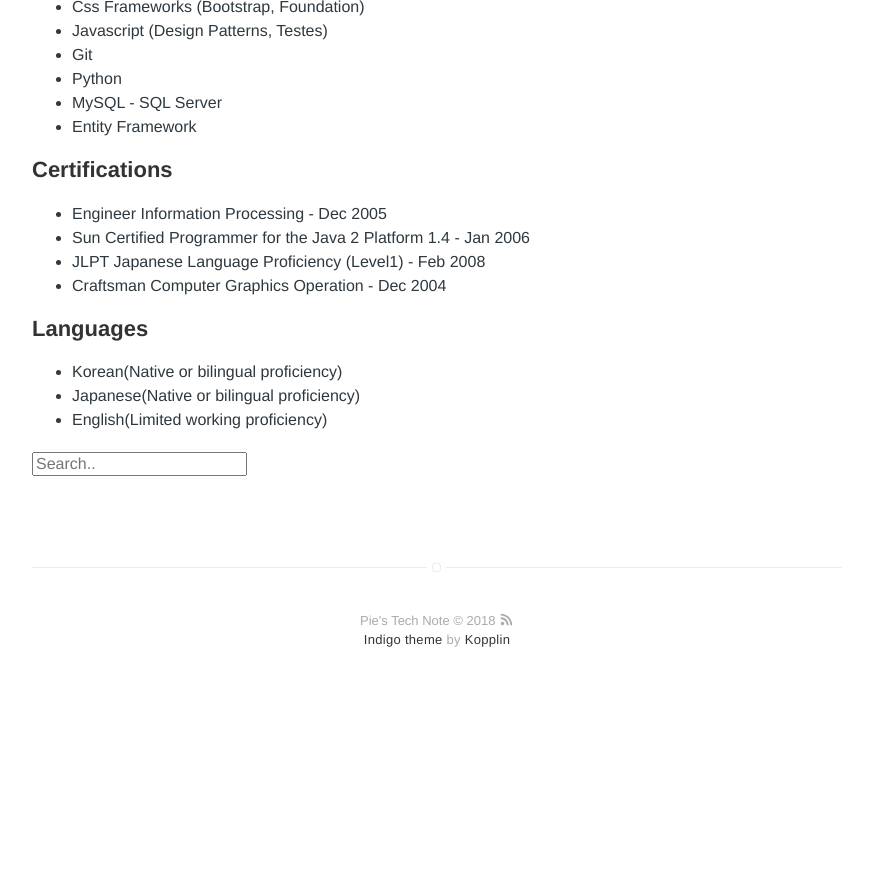
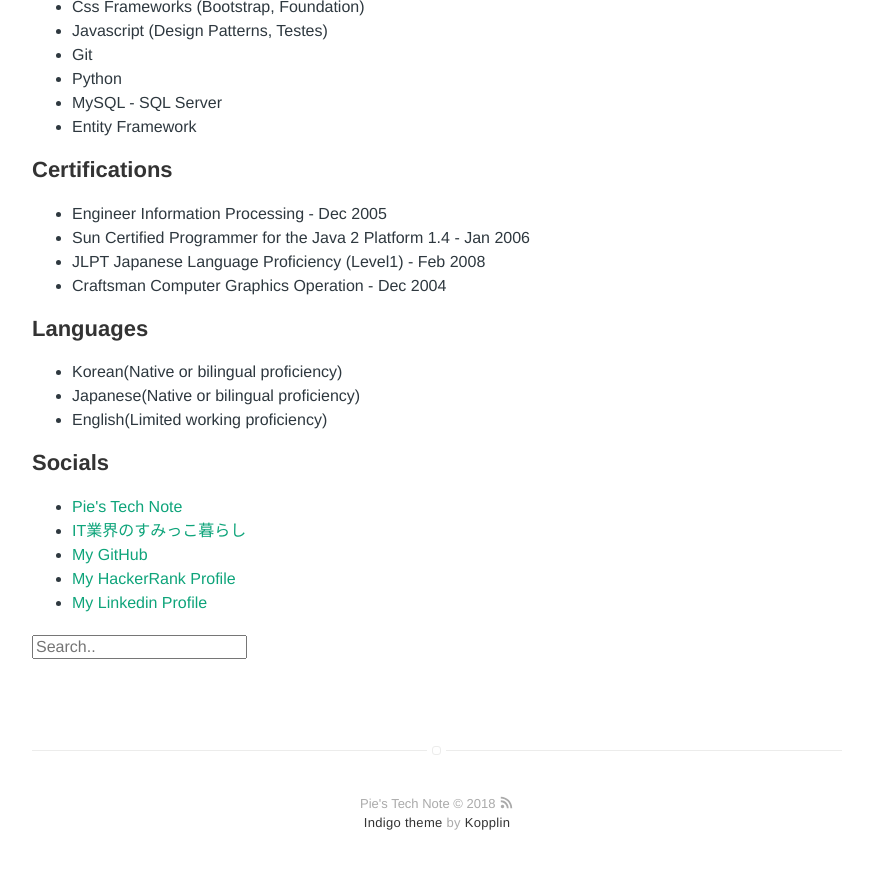
Before and after one commit to Pie001/pie001.github.io, a Jekyll site: the page built from about.md, in a window 1280 px wide and 900 px high, scrolled down 934 px. Shown: the top 869 px of the window, without its empty margins (203-1076 px from the left). Built offline with Jekyll 4.4.1, drawn with Linux system fonts in a browser that asks for light colours; before the commit the page ends 1652 px from its top, so only the background shows below that.

Commit message:
Update about.md

```diff
--- a/about.md
+++ b/about.md
@@ -43,9 +43,18 @@ layout: page
 	<li>English(Limited working proficiency)</li>
 </ul>
 
-<!--<h2>Projects</h2>
+<h2>Socials</h2>
 
 <ul>
-	<li><a href="https://github.com/">작성중</a></li>
+	<li><a href="https://pie001.github.io/" target="_blank">Pie's Tech Note</a></li>
+	<li><a href="https://blog.pie001.com/" target="_blank">IT業界のすみっこ暮らし</a></li>
+	<li><a href="https://github.com/Pie001" target="_blank">My GitHub</a></li>
+	<li><a href="https://www.hackerrank.com/pie001" target="_blank">My HackerRank Profile</a></li>
+	<li><a href="https://www.linkedin.com/in/piepark/" target="_blank">My Linkedin Profile</a></li>
+</ul>
+
+<!-- <h2>Projects</h2>
+<ul>
+<li></li>
 </ul>
 -->
```
